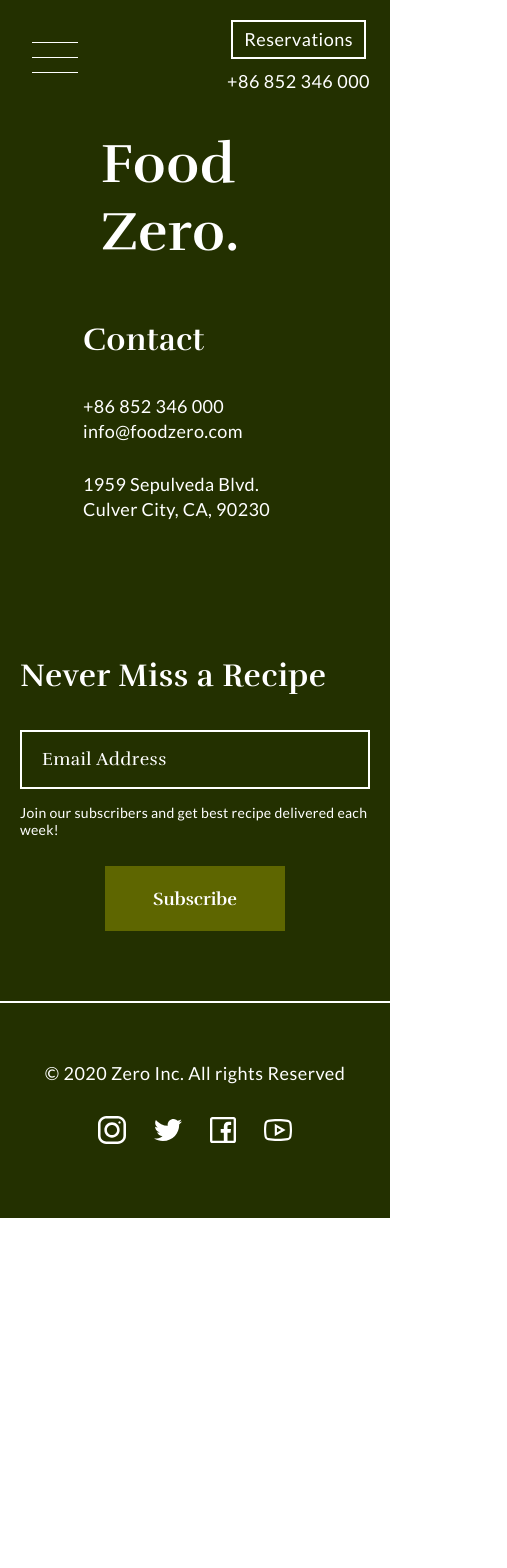
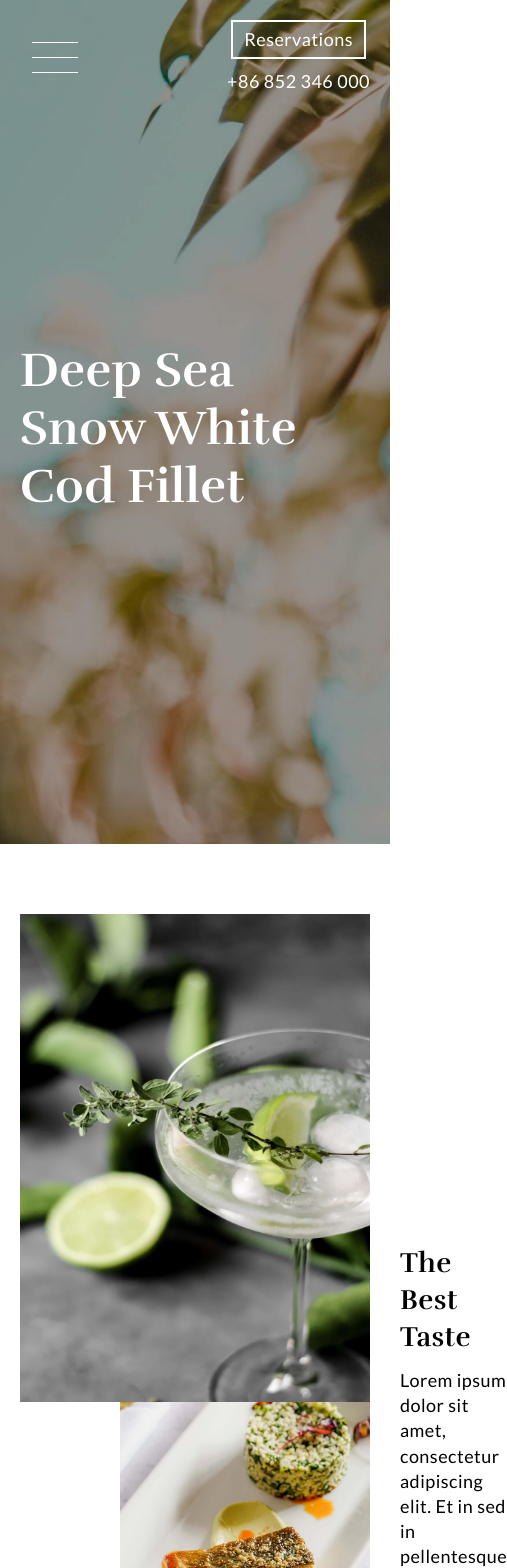
Before and after one commit to progdidi/food-zero, a React (Create React App) app: page /dish in a window 390 px wide. Shown: the top 1568 px of the page, 507 px wide, since content can reach past the window. Before the commit the page ends 1218 px from the top, so only its background shows below. Built offline with nearby package versions, Linux system fonts and the light colour scheme.

Commit message:
responsive
dishpage

```diff
--- a/src/App.js
+++ b/src/App.js
@@ -23,7 +23,7 @@ function App() {
               <Route path="/contacts" element={<ContactsPage/>} />
               <Route path="/about" element={<AboutPage/>} />
               <Route path="/portfolio" element={<PortfolioPage/>} />
-              <Route path="/dish/:id" element={<DishPage/>} />
+              <Route path="/dish/" element={<DishPage/>} />
               <Route path="/blog" element={<BlogPage/>} />
               <Route path="/article" element={<BlogArticlePage/>} />
             </Routes>
--- a/src/pages/BlogPage/BlogPage.js
+++ b/src/pages/BlogPage/BlogPage.js
@@ -18,17 +18,8 @@ const BlogPage = () => {
                         {blogItems.map((blog) => {
                             return (
                                 <BlogItem
+                                    blog={blog}
                                     key={blog.id}
-                                    name={blog.name}
-                                    descr={blog.descr}
-                                    img={blog.img}
-                                    tag={blog.tag}
-                                    date={blog.date}
-                                    time={blog.time}
-                                    comments={blog.comments}
-                                    author={blog.author}
-                                    authorImg={blog.authorImg}
-                                    link={blog.link}
                                 />
                             )
                         })}
--- a/src/pages/BlogPage/blogPage.scss
+++ b/src/pages/BlogPage/blogPage.scss
@@ -12,3 +12,27 @@
         }
     }
 }
+
+@media (max-width: 1200px) {
+    .blog {
+        &__inner {
+            .blog-item {
+                display: grid;
+                grid-template-columns: 2fr 3fr;
+                gap: 60px;
+
+            }
+        }
+    }
+}
+
+@media (max-width: 500px) {
+    .blog {
+        &__inner {
+            .blog-item {
+                display: flex;
+                flex-direction: column;
+            }
+        }
+    }
+}
--- a/src/pages/DishPage/DishPage.js
+++ b/src/pages/DishPage/DishPage.js
@@ -24,7 +24,6 @@ const DishPage = () => {
 
             <section className="dish-article">
                 <div className="container">
-                    <div className="dish-article__main">
                         <div className="dish-article__item">
                             <img src={dish1} alt="dish" className="dish-article__item-img" />
                             <div className="dish-article__info">
@@ -46,7 +45,6 @@ const DishPage = () => {
                                 <p className="dish-article__text">Lorem ipsum dolor sit amet, consectetur adipiscing elit. Et in sed in pellentesque ornare nunc nisl. Augue habitant accumsan, ut parturient orci ac etiam congue mi. </p>
                             </div>
                         </div>
-                    </div>
                 </div>
             </section>
 
--- a/src/pages/DishPage/dishPage.scss
+++ b/src/pages/DishPage/dishPage.scss
@@ -2,12 +2,33 @@
 
 .dish-article {
     padding: 176px 0 222px;
-    .dish-article__main {
     .dish-article__item {
         display: flex;
         justify-content: space-between;
         align-items: center;
-            margin-bottom: 198px;
+        gap: 60px;
+        margin-bottom: 156px;
+        &-img {
+            object-fit: cover;
+        }
+        &:first-child {
+            position: relative;
+            .dish-article__item-img {
+                display: block;
+                position: absolute;
+                left: 0;
+                top: 0;
+                z-index: 2;
+            }
+            .dish-article__info {
+                width: 510px;
+                margin-left: auto;
+            }
+        }
+        &:nth-child(2) {
+            // max-width: 80%;
+            margin-left: 100px;
+        }
         &:last-child {
             flex-direction: column-reverse;
             justify-content: center;
@@ -16,14 +37,15 @@
                 margin-bottom: 122px;
             }
         }
+
     }
     .dish-article__info {
-            max-width: 510px;
+        width: 510px;
     }
     .dish-article__subtitle {
         margin-bottom: 12px;
     }
-    }
+
 
 
 
@@ -53,3 +75,64 @@
 
 
 }
+
+@media(max-width: 1300px) {
+    .dish-article {
+        .dish-article__main {
+            .dish-article__item {
+                &:first-child {
+                    .dish-article__item-img {
+                        max-width: 60%;
+                    }
+                }
+                &:nth-child(2) {
+                    .dish-article__item-img {
+                        max-width: 80%;
+                    }
+                }
+
+            }
+            .dish-article__info {
+                width: 510px;
+            }
+            .dish-article__subtitle {
+                margin-bottom: 12px;
+            }
+        }
+
+
+
+    }
+
+}
+
+@media (max-width: 1100px) {
+
+    .dish-article .dish-article__item:last-child {
+        margin-bottom: 0;
+        .dish-article__text {
+            margin-bottom: 80px;
+        }
+    }
+}
+
+@media (max-width: 800px) {
+    .dish-article {
+        padding: 70px 0;
+        .dish-article__item {
+            gap: 30px;
+            .dish-article__info {
+                width: 100%;
+            }
+            &:last-child {
+                .dish-article__text {
+                    margin-bottom: 30px;
+                }
+            }
+        }
+
+
+    }
+
+
+}
```
Lines whose indentation alone changed are shown as unchanged.
